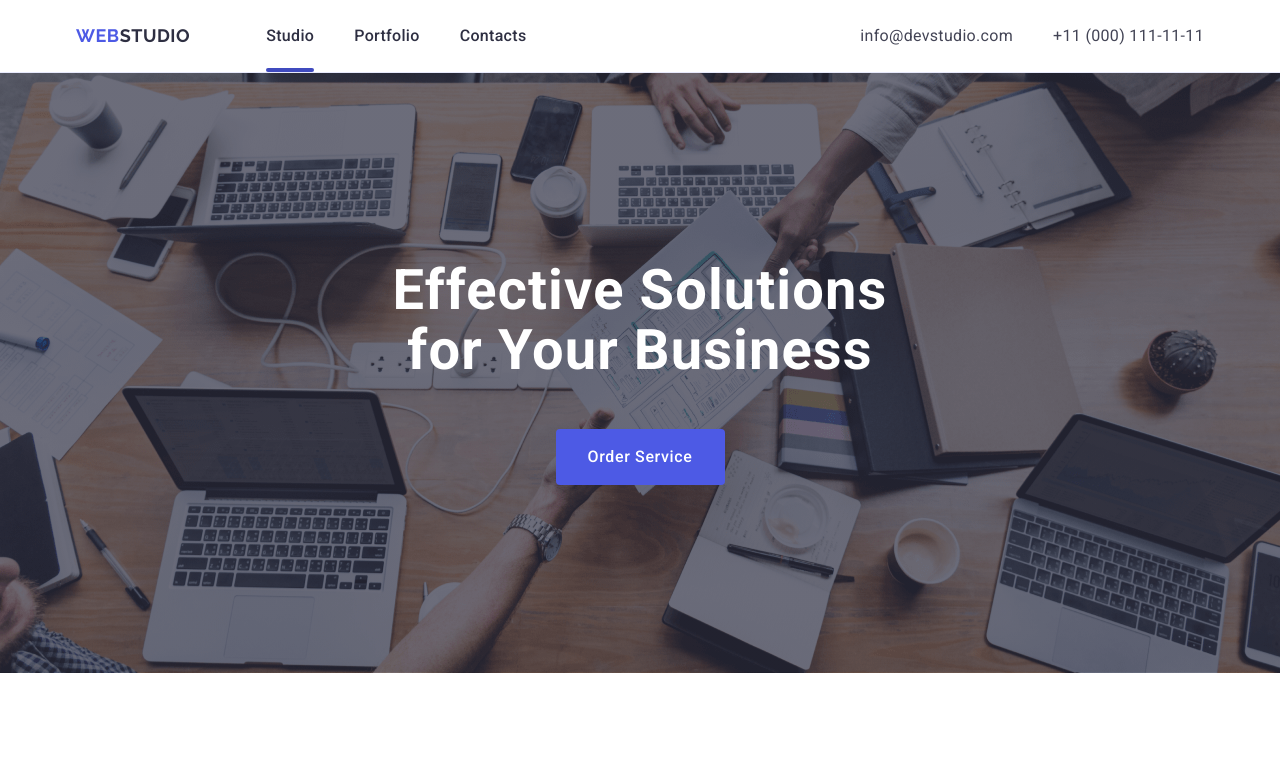
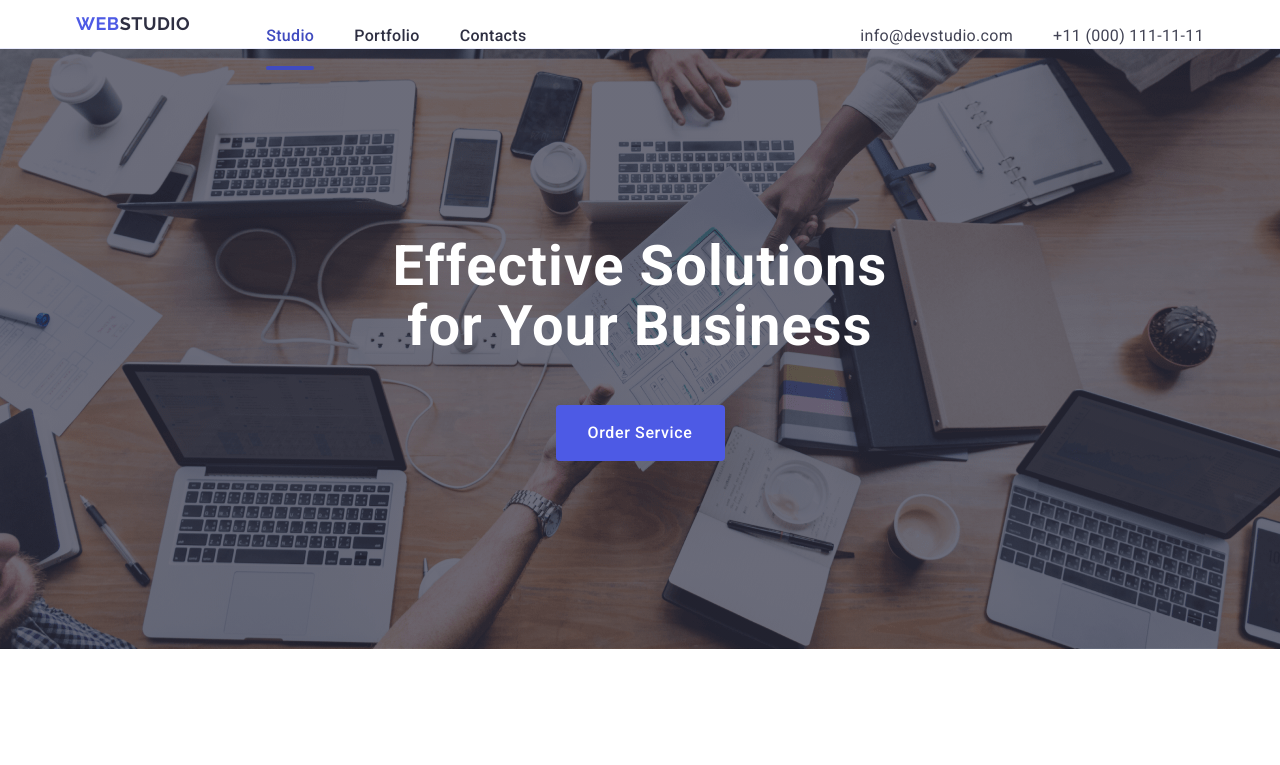
Before and after one commit to diealex/goit-markup-hw-04, a plain HTML site: page index.html in a window 1280 px wide. Shown: the top 765 px of the page. Drawn offline with nearby package versions, Linux system fonts and the light colour scheme.

Commit message:
section1 and header fix

```diff
--- a/css/styles.css
+++ b/css/styles.css
@@ -129,14 +129,22 @@ body {
     font-weight: 500;
     line-height: 1.5;
     letter-spacing: 0.02em;
-    padding-top: 24px;
+    padding: 24px 0;
     transition: color 250ms cubic-bezier(0.4, 0, 0.2, 1) 0ms;
+}
+
+.active-link {
+    position: relative;
+    color: #404bbf;
 }
 
 .active-link::after {
     content:"";
     background-color: #404BBF;
     display: block;
+    position: absolute;
+    left: 0;
+    bottom: -1px;
     margin-top: 20px;
     width: 100%;
     height: 4px;
@@ -178,7 +186,8 @@ body {
     color: #FFFFFF;
     background-color: #2E2F42;
     padding: 188px 0;
-    background-image: linear-gradient(
+    margin: 0 auto;
+    background-image: linear-gradient(to bottom,
             rgba(46, 47, 66, 0.7),
             rgba(46, 47, 66, 0.7)),
             url('../images/hero-bg.png');
```
